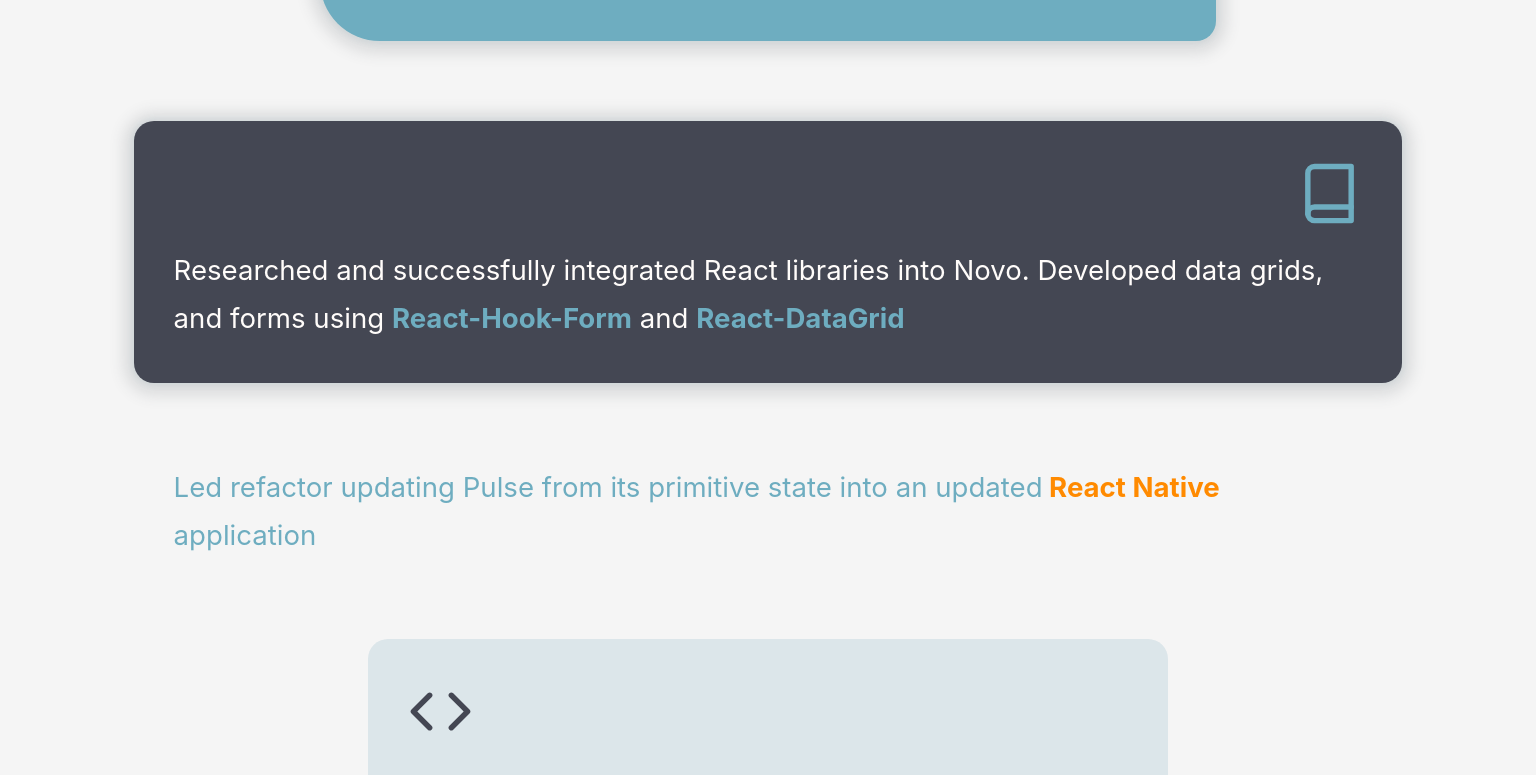
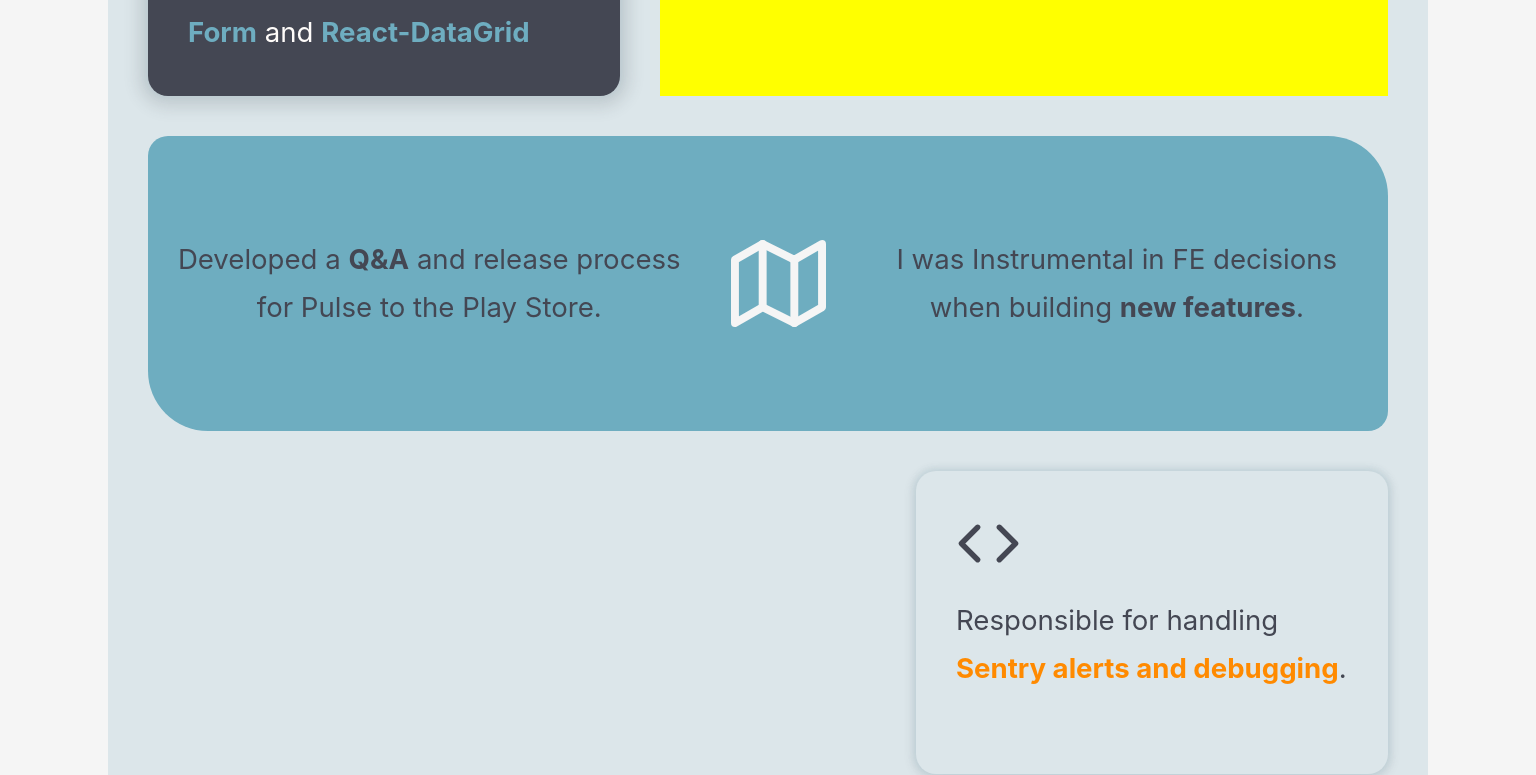
Before and after one commit to andrew-oyanguren/typescript-portfolio, a React (Vite) app: page /experience in a window 1536 px wide. Shown: the part 2340-3115 px from the top of the page. Built offline with nearby package versions, Linux system fonts and the light colour scheme.

Commit message:
Added styles on large devices for JrEndgineer UI component and added github activity image

```diff
--- a/src/components/ExperienceUI/JrEngineer/JrEngineer.module.css
+++ b/src/components/ExperienceUI/JrEngineer/JrEngineer.module.css
@@ -1,12 +1,15 @@
 .JrEngContainer {
   width: 100%;
+  background-color: var(--color-light-gray);
+  border-radius: var(--border-radius-small);
+  padding: calc(var(--spacing-large) * 2) 0;
 
   display: grid;
   place-items: center;
 }
 
 .JrEngContainer > * {
-  max-width: 360px;
+  max-width: 80%;
 }
 
 .JrEngContainer > * + * {
@@ -32,11 +35,12 @@
 }
 
 .TextContainer {
-  transform: translateX(-50%);
+  transform: translateX(50%);
+  opacity: 0;
 }
 
 .TextContainer.animate {
-  animation-name: slideRight;
+  animation-name: slideLeft;
   animation-duration: 0.75s;
   animation-timing-function: ease-in-out;
   animation-fill-mode: forwards;
@@ -44,14 +48,13 @@
 
 .TextContainer p {
   color: var(--color-primary);
-  padding: 0 var(--spacing-medium);
 }
 
 .TextContainer span {
   color: var(--color-secondary);
 }
 
-/* CardFooBar CSS wrapped inside Card component */
+/* Card CSS wrapped inside Card component */
 
 .CardIconContainer {
   padding: var(--spacing-small) 0;
@@ -69,7 +72,7 @@
 /* MEDIUM_DEVICES: > 768 */
 @media (min-width: 768px) {
   .JrEngContainer {
-    max-width: 100%;
+    padding: calc(var(--spacing-large) * 2) 0;
   }
 
   .JrEngContainer > * {
@@ -104,11 +107,95 @@
   }
 }
 
-@keyframes slideRight {
+/* LARGE_DEVICES: > 1360 */
+@media (min-width: 1360px) {
+  .JrEngContainer {
+    padding: var(--spacing-large);
+    background-color: var(--color-gray);
+    border-radius: var(--border-radius-medium);
+    max-width: var(--desktop-width);
+    margin: 0 auto;
+
+    align-items: stretch;
+    justify-content: stretch;
+
+    grid-template-columns: repeat(5, 1fr);
+    grid-template-rows: auto;
+    gap: var(--spacing-large);
+
+    grid-template-areas:
+      'cardTwo cardTwo textContainer textContainer textContainer'
+      'cardOne cardOne cardOne cardOne cardOne'
+      'GitActivityChart GitActivityChart GitActivityChart cardThree cardThree';
+  }
+
+  .JrEngContainer > * {
+    max-width: 100%;
+    margin: 0;
+  }
+
+  .CustomCardContainer {
+    flex-direction: row;
+  }
+
+  .TextContainer {
+    grid-area: textContainer;
+    background-color: yellow;
+    padding: var(--spacing-medium);
+
+    display: flex;
+    align-items: center;
+    justify-content: center;
+  }
+
+  .TextContainer p {
+    padding: var(--spacing-medium);
+  }
+
+  .ImgContainer {
+    background-color: #fff;
+    grid-area: GitActivityChart;
+    opacity: 0;
+
+    border-radius: var(--border-radius-medium);
+    border-top-left-radius: 60px;
+    border-top-right-radius: 60px;
+
+    padding: var(--spacing-medium);
+    transform: translateY(50%);
+
+    display: flex;
+    flex-direction: column;
+    justify-content: center;
+    align-items: center;
+  }
+
+  .ImgContainer.animate {
+    animation-name: slideUp;
+    animation-duration: 0.75s;
+    animation-timing-function: ease-in-out;
+    animation-fill-mode: forwards;
+  }
+}
+
+@keyframes slideLeft {
   from {
-    transform: translateX(-50%);
+    transform: translateX(50%);
+    opacity: 0;
   }
   to {
     transform: translateX(0);
+    opacity: 1;
   }
 }
+
+@keyframes slideUp {
+  from {
+    transform: translateY(50%);
+    opacity: 0;
+  }
+  to {
+    transform: translateX(0);
+    opacity: 1;
+  }
+}
--- a/src/components/ExperienceUI/JrEngineer/JrEngineer.tsx
+++ b/src/components/ExperienceUI/JrEngineer/JrEngineer.tsx
@@ -1,16 +1,30 @@
 import { useInView } from 'react-intersection-observer';
+import { useWindowDim } from 'src/hooks';
+import { DEVICE_WIDTHS } from 'src/constants';
 
 import BookIcon from 'src/assets/svgs/book.svg';
 import CodeIcon from 'src/assets/svgs/code.svg';
 import MapIcon from 'src/assets/svgs/map.svg';
+import GitActivity from 'src/assets/images/git_activity.png';
+import GitPullRequest from 'src/assets/svgs/git-pull-request.svg';
 import { Card } from 'src/components';
 
 import styles from './JrEngineer.module.css';
 
 export default function JrEngineer() {
   const { inView: textContainerInView, ref: textContainerRef } = useInView({
+    threshold: 0.5,
+    triggerOnce: true,
+  });
+
+  const { inView: imgContainerInView, ref: imgContainerRef } = useInView({
     threshold: 0,
+    triggerOnce: true,
   });
+
+  const { windowDim } = useWindowDim();
+
+  const isLargeDevice = windowDim.width > DEVICE_WIDTHS.LARGE;
 
   return (
     <div className={styles.JrEngContainer}>
@@ -21,6 +35,8 @@ export default function JrEngineer() {
           borderBottomRightRadius: 'var(--border-radius-medium)',
           borderBottomLeftRadius: 60,
           marginTop: 0,
+          boxShadow: isLargeDevice ? 'none' : 'var(--box-shadow-icon)',
+          gridArea: isLargeDevice ? 'cardOne' : '',
         }}
       >
         <div className={styles.CustomCardContainer}>
@@ -53,6 +69,7 @@ export default function JrEngineer() {
           display: 'flex',
           flexDirection: 'column',
           alignItems: 'flex-end',
+          gridArea: isLargeDevice ? 'cardTwo' : '',
         }}
       >
         <div className={styles.CardIconContainer}>
@@ -89,7 +106,8 @@ export default function JrEngineer() {
       <Card
         style={{
           backgroundColor: 'var(--color-gray)',
-          boxShadow: 'none',
+          boxShadow: 'var(--box-shadow-icon)',
+          gridArea: isLargeDevice ? 'cardThree' : '',
         }}
       >
         <div className={styles.CardIconContainer}>
@@ -106,6 +124,35 @@ export default function JrEngineer() {
           </p>
         </div>
       </Card>
+
+      {isLargeDevice ? (
+        <div
+          ref={imgContainerRef}
+          className={`${styles.ImgContainer} ${
+            imgContainerInView ? styles.animate : ''
+          }`}
+        >
+          <div
+            style={{
+              border: '4px solid var(--color-primary)',
+              borderRadius: 'var(--border-radius-circle)',
+              padding: 'var(--spacing-small)',
+              marginBottom: 'var(--spacing-small)',
+            }}
+          >
+            <img
+              style={{
+                width: 50,
+                height: 50,
+              }}
+              src={GitPullRequest}
+              alt='2022 Github git merge icon'
+            />
+          </div>
+
+          <img src={GitActivity} alt='2022 Github activity chart' />
+        </div>
+      ) : null}
     </div>
   );
 }
--- a/src/components/ExperienceUI/WebDeveloper/WebDeveloper.module.css
+++ b/src/components/ExperienceUI/WebDeveloper/WebDeveloper.module.css
@@ -37,6 +37,10 @@
 
 /* MEDIUM_DEVICES: > 768 */
 @media (min-width: 768px) {
+  .WebDevImgWrapper {
+    max-width: 80%;
+  }
+
   .WebDevContainer > p {
     max-width: 75%;
   }
```
